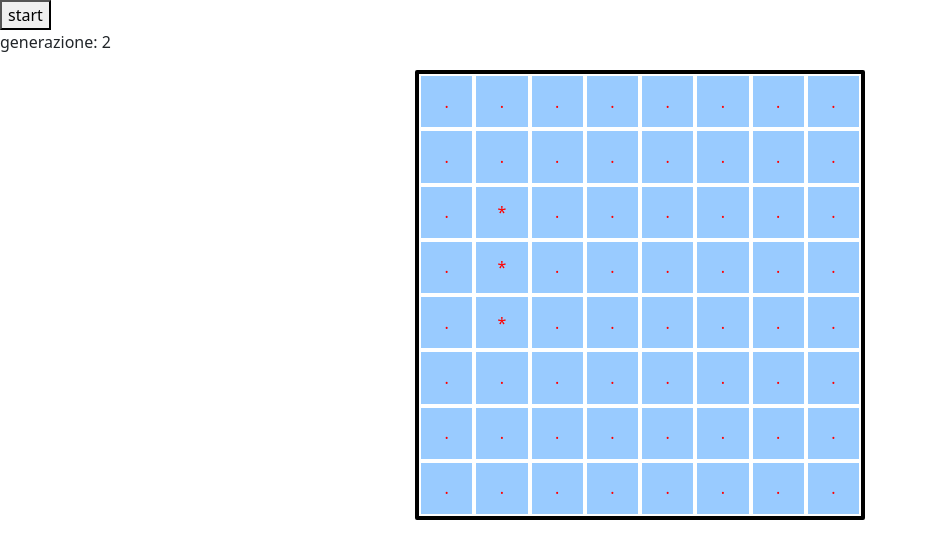
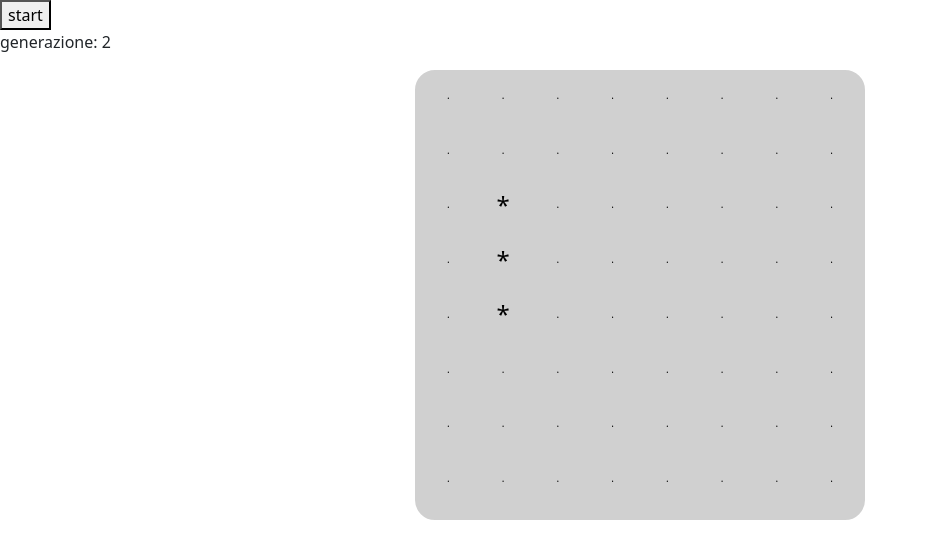
Before and after one commit to abstractionLevel/game-of-life, a React (Create React App) app: page / in a window 1280 px wide. Shown: the top 558 px of the page, without its empty margins (0-928 px from the left). Built offline with nearby package versions, Linux system fonts and the light colour scheme.

Commit message:
refactored Square

```diff
--- a/src/components/Border/styles.css
+++ b/src/components/Border/styles.css
@@ -1,7 +1,7 @@
 .content {
     color: white;
-    border: 4px solid black;
-    border-radius: 2px;
+    border: 6px solid #d0d0d0;
+    border-radius: 20px;
     width: 450px;
     height: 450px;
     margin: 0 auto;
--- a/src/components/Game/index.tsx
+++ b/src/components/Game/index.tsx
@@ -2,18 +2,7 @@ import Border from "../Border"
 import { connect } from "react-redux";
 import { updateGrid } from "../../redux/game/action";
 import { useEffect, useState } from "react";
-
-const positions = [
-    [0, 1], // right
-    [0, -1], // left
-    [1, -1], // top left
-    [-1, 1], // top right
-    [1, 1], // top
-    [-1, -1], // bottom
-    [1, 0], // bottom right
-    [-1, 0], // bottom left
-];
-
+import { positions } from "../../utils/game";
 
 
 const Game = (props:any) => {
@@ -61,7 +50,7 @@ const Game = (props:any) => {
                 }
             }
         }
-        props.updateGrid(gridCopy)
+        props.updateGrid(gridCopy)//aggiorno la griglia
     }
 
     useEffect(() => {
--- a/src/components/Square/index.tsx
+++ b/src/components/Square/index.tsx
@@ -12,9 +12,15 @@ const Square = (props:Props) => {
 
     return (
         <div className="rectangle  d-flex align-items-center justify-content-center" >
-            <div className="value">
-                {value === 0 ? propertiesGame.dead : propertiesGame.alive }
-            </div>
+            {value === 0 ?//stampo l'icona . (dead) oppure * (alive)
+                <p className="labelDead">
+                    {propertiesGame.dead}
+                </p>
+            :
+                <p className="labelAlive">
+                    {propertiesGame.alive }
+                </p>
+            }
         </div>
     )
 }
--- a/src/components/Square/styles.css
+++ b/src/components/Square/styles.css
@@ -1,10 +1,14 @@
 
 .rectangle {
 
-    background: #99cbff ;
+    background: #d0d0d0 ;
     border-color: black;
-    border: 2px solid;
 }
-.value {
-    color: red;
+.labelDead {
+    color: black;
+    font-size: 10px;
 }
+.labelAlive {
+    color: black;
+    font-size: 24px;
+}
```
Also changed, not shown: src/assets/asterisk.png (added).
